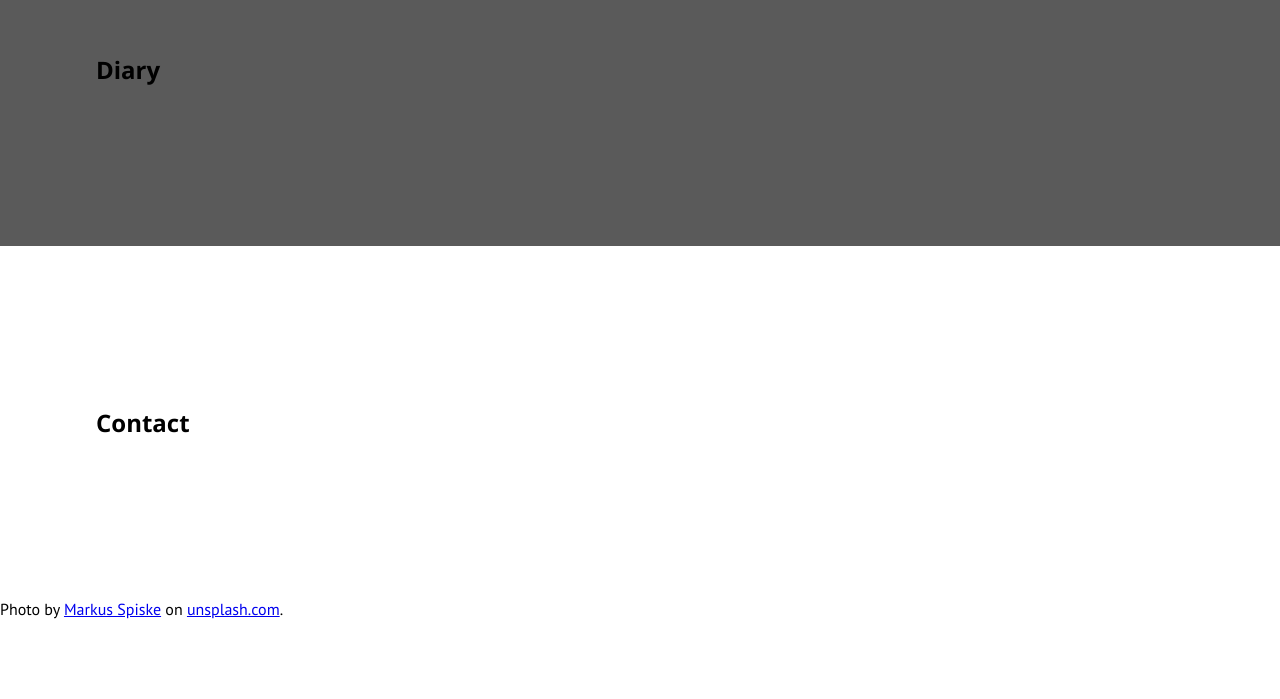
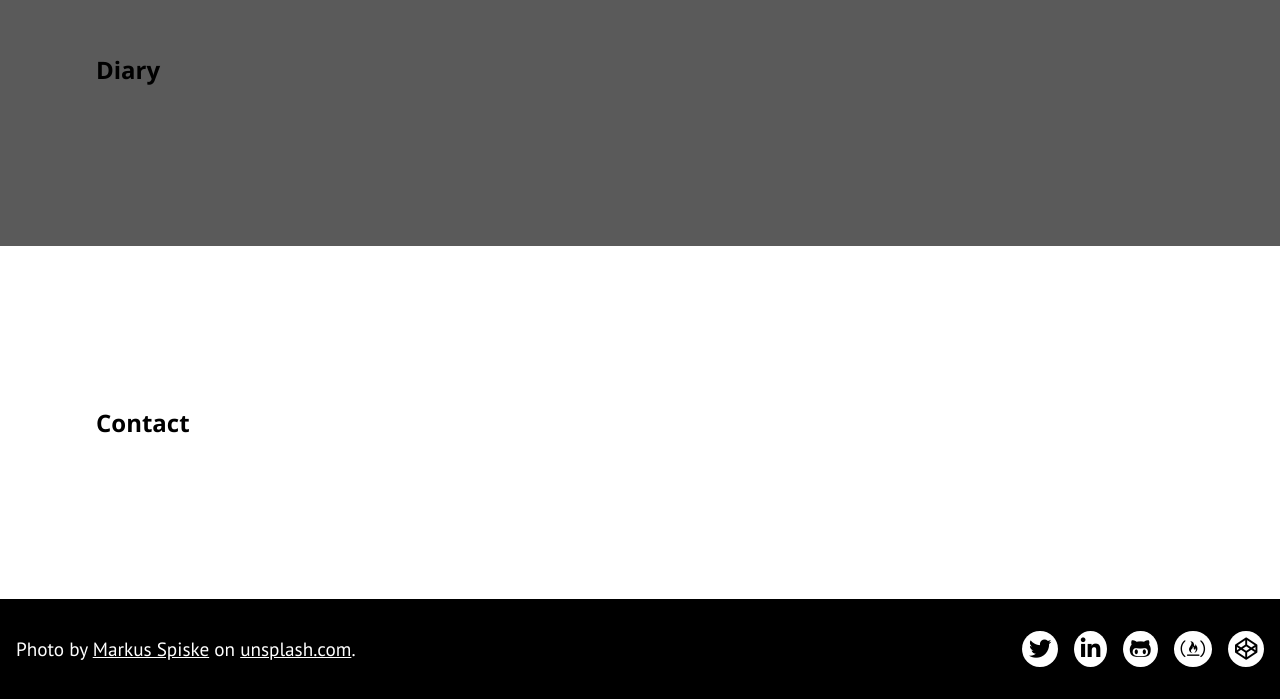
Before and after one commit to mhoumann87/sass_training, a website: page production/index.html in a window 1280 px wide. Shown: the part 1596-2295 px from the top of the page. Before the commit the page ends 2215 px from the top, so only its background shows below. Drawn offline with nearby package versions, Linux system fonts and the light colour scheme.

Commit message:
Add fontawsome

```diff
--- /dev/null
+++ b/development/sass/modules/_footer.scss
@@ -0,0 +1,24 @@
+footer {
+  background-color: #000;
+  padding: 2em 1em;
+  display: flex;
+  justify-content: space-between;
+  align-items: center;
+  & a,
+  & p {
+    color: #FFF;
+    font-size: 1.2rem;
+  }
+  & .social-icons {
+    display: flex;
+  }
+  & i {
+    padding: .3em;
+    background: #FFF;
+    font-size: 1.4rem;
+    border-radius: 50%;
+  }
+  & i:not(:last-child) {
+    margin-right: 1rem;
+  }
+}
--- a/development/sass/styles.scss
+++ b/development/sass/styles.scss
@@ -4,3 +4,4 @@
 @import "./modules/header";
 @import "./modules/nav";
 @import "./modules/main";
+@import "./modules/footer";
--- a/production/index.html
+++ b/production/index.html
@@ -6,6 +6,8 @@
     <meta name="viewport" content="width=device-width, initial-scale=1.0">
     <meta http-equiv="X-UA-Compatible" content="ie=edge">
     <title>SASS Training</title>
+    <link rel="stylesheet" href="https://use.fontawesome.com/releases/v5.6.3/css/all.css" integrity="sha384-UHRtZLI+pbxtHCWp1t77Bi1L4ZtiqrqD80Kn4Z8NTSRyMA2Fd33n5dQ8lWUE00s/"
+      crossorigin="anonymous">
     <link rel="stylesheet" href="./css/styles.css">
   </head>
 
@@ -56,6 +58,14 @@
         <p>Photo by <a href="https://unsplash.com/@markusspiske" target="_blank">Markus Spiske</a> on <a href="https://unsplash.com/"
             target="_blank">unsplash.com</a>.</p>
       </section>
+      <section class="social-icons">
+        <i class="fab fa-twitter"></i>
+        <i class="fab fa-linkedin-in"></i>
+        <i class="fab fa-github-alt"></i>
+        <i class="fab fa-free-code-camp"></i>
+        <i class="fab fa-codepen"></i>
+
+      </section>
     </footer>
 
 
```
Also changed, not shown: production/css/styles.css.
